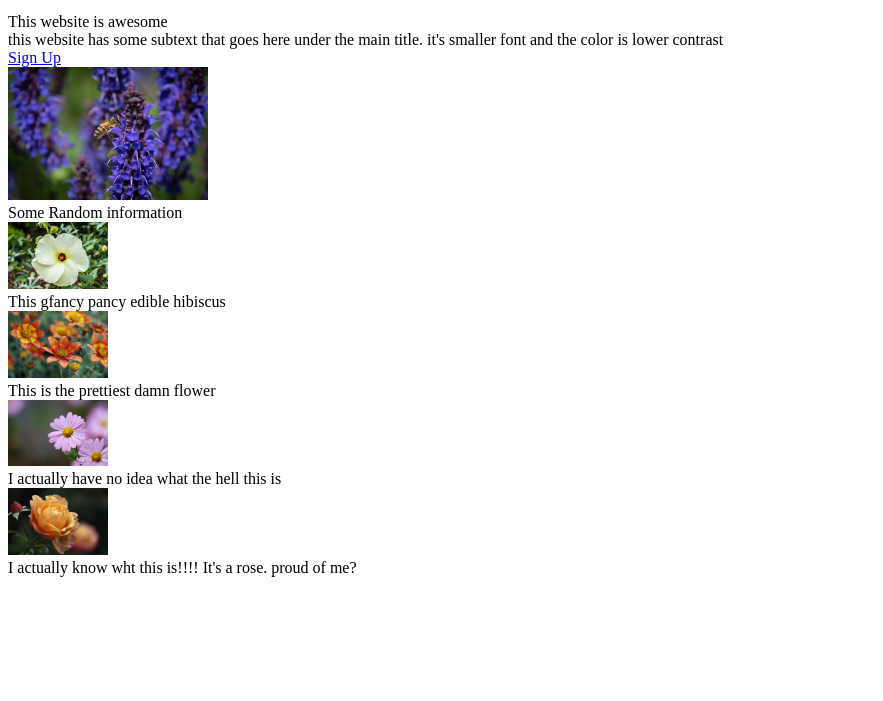
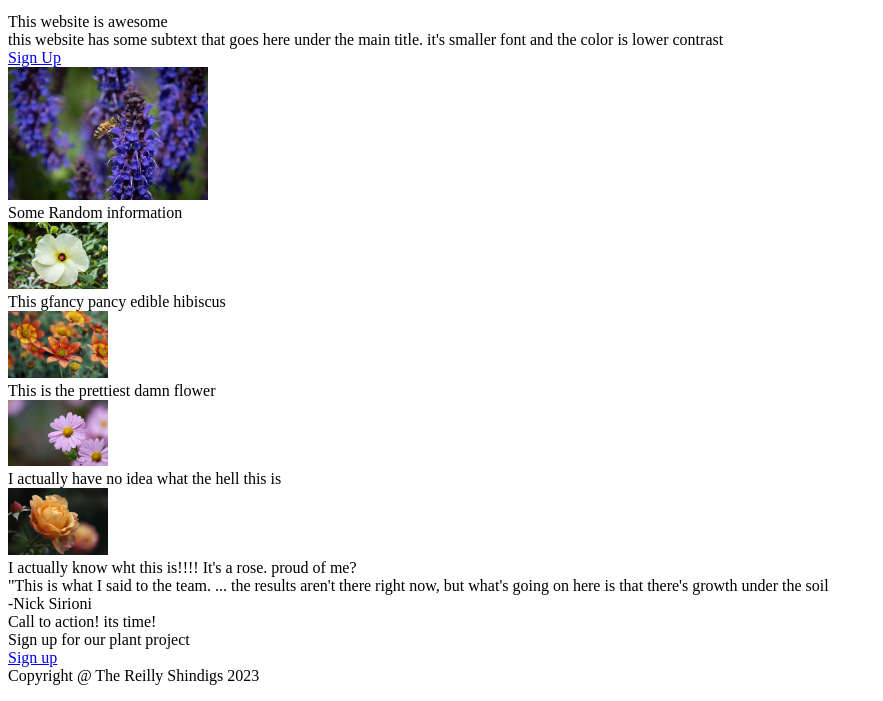
Before and after one commit to billcr929/LandingPage, a plain HTML site: page index.html in a window 1280 px wide. Shown: the part 99-800 px from the top of the page, without its empty margins (0-883 px from the left). Drawn offline with Linux system fonts and the light colour scheme.

Commit message:
completed index.html and about half way through styles.css

```diff
--- a/index.html
+++ b/index.html
@@ -1,5 +1,6 @@
 <!DOCTYPE html>
 <html lang="en">
+
 <head>
     <meta charset="UTF-8">
     <meta http-equiv="X-UA-Compatible" content="IE=edge">
@@ -7,16 +8,17 @@
     <title>Landing Page</title>
     <link rel="stylesheet" href="styles.css">
 </head>
+
 <body>
     <div class="header">
-           <div class="HeaderLogo">
+        <div class="HeaderLogo">
             HeaderLogo
-           </div>
-           <ul class="headMenu">
+        </div>
+        <ul class="headMenu">
             <li class="Hlink">header link 1</li>
             <li class="Hlink">header link 2</li>
             <li class="Hlink">header link 3</li>
-           </ul>
+        </ul>
     </div>
     <div class="Banner">
         <div class="BannerLeft">
@@ -24,7 +26,7 @@
             <div class="BannerText text"> this website has some subtext that
                 goes here under the main title. it's smaller font and the color
                 is lower contrast </div>
-                <a href="#" class="signUp">Sign Up</a>
+            <a href="#" class="signUp">Sign Up</a>
         </div>
         <div class="BannerRight">
             <img src="./resources/bee-7497459_1280.jpg" alt="Honey bee on purple flowers" class="honeyB">
@@ -49,11 +51,27 @@
             <div class="text"> I actually know wht this is!!!! It's a rose. proud of me?</div>
         </div>
     </div>
-
+    <div class="ReviewRow">
+        <div class="Review"> "This is what I said to the team. ... the results aren't there right now, but what's going
+            on here is that there's growth under the soil
+        </div>
+        <div class="reviewName">-Nick Sirioni</div>
+    </div>
+    <div class="CTAGroup">
+        <div class="CTAtext">
+            <div class="CTA"> Call to action! its time!</div>
+            <div class="CTAdescription"> Sign up for our plant project</div>
+        </div>
+        <a href="#" class="signUp2">Sign up</a>
+    </div>
+    <div class="Footer">
+        Copyright @ The Reilly Shindigs 2023
+    </div>
 
 
 
     </div>
 
 </body>
+
 </html>
--- a/styles.css
+++ b/styles.css
@@ -1,3 +1,8 @@
+
+body {
+    display: flex;
+    flex-direction: column;
+}
 img {
     width: 100px;
 }
```
